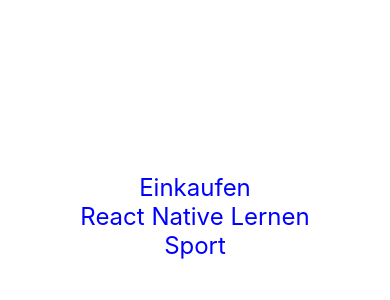
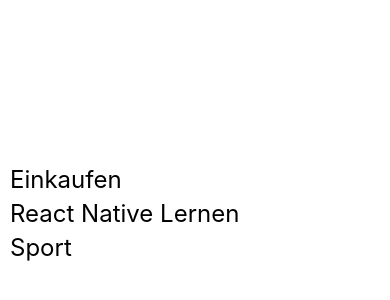
Before and after one commit to behrends/TodosRN, a React Native app: screen / in a window 390 px wide. Shown: the part 206-506 px from the top of the page. Built offline with nearby package versions, Linux system fonts and the light colour scheme.

Commit message:
Todo-Elemente weiter mit styles ausgestattet

```diff
--- a/App.js
+++ b/App.js
@@ -21,6 +21,8 @@
   },
   text: {
     fontSize: 24,
-    color: 'blue',
+    width: '100%',
+    paddingHorizontal: 10,
+    marginBottom: 5,
   },
 });
```
